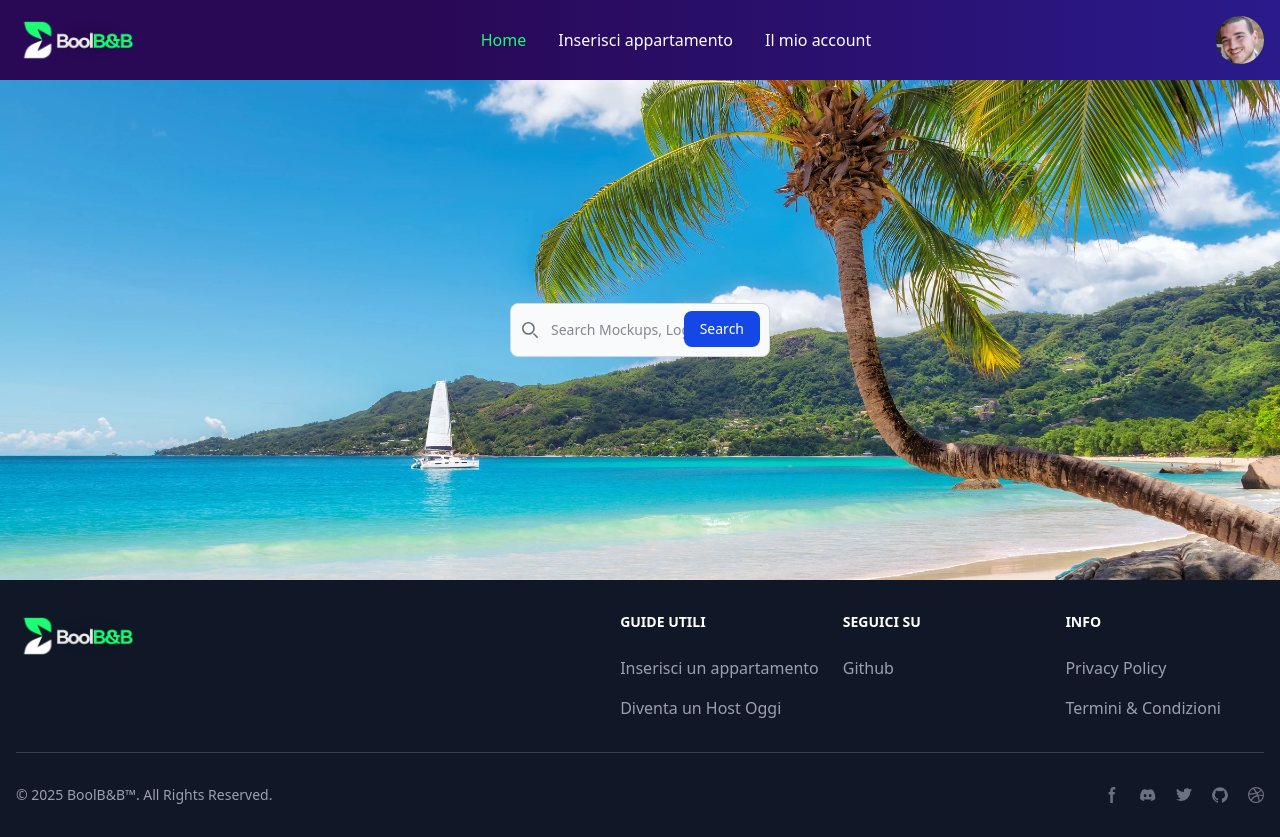
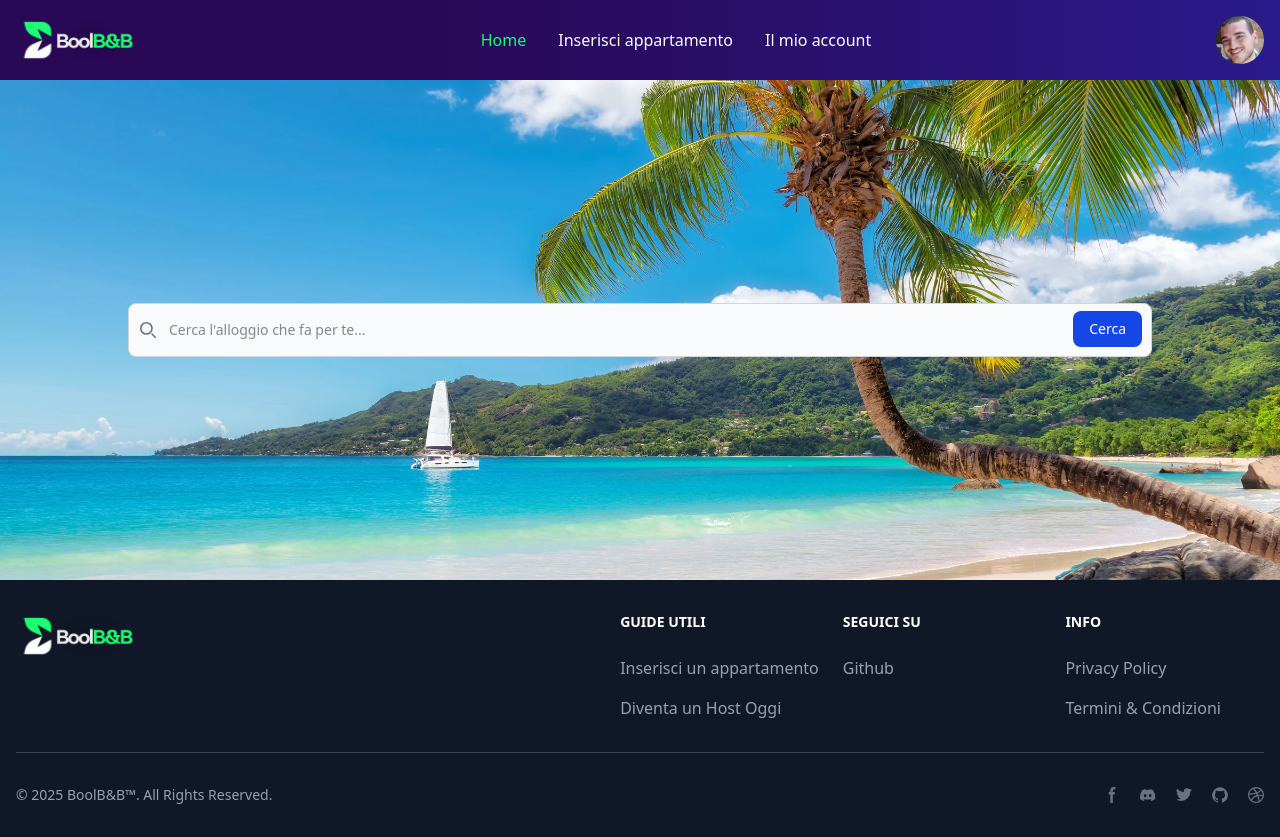
Before and after one commit to fabioferrero90/boolbnb-frontend-pw, a React (Vite) app: page / in a window 1280 px wide. Built offline with nearby package versions, Linux system fonts and the light colour scheme.

Commit message:
fix search bar width

```diff
--- a/src/Pages/Home.jsx
+++ b/src/Pages/Home.jsx
@@ -1,17 +1,17 @@
 const Home = () => {
   return (
     <div className="home">
-      <form className="max-w-md mx-auto">
+      <form className="w-[80%] mx-auto">
         <label
-          for="default-search"
-          className="mb-2 text-sm font-medium text-gray-900 sr-only dark:text-white"
+          htmlFor="default-search"
+          className="mb-2 text-sm font-medium text-gray-900 sr-only"
         >
-          Search
+          Cerca
         </label>
-        <div className="relative">
+        <div className="relative w-full">
           <div className="absolute inset-y-0 start-0 flex items-center ps-3 pointer-events-none">
             <svg
-              className="w-4 h-4 text-gray-500 dark:text-gray-400"
+              className="w-4 h-4 text-gray-500"
               aria-hidden="true"
               xmlns="http://www.w3.org/2000/svg"
               fill="none"
@@ -19,9 +19,9 @@ const Home = () => {
             >
               <path
                 stroke="currentColor"
-                stroke-linecap="round"
-                stroke-linejoin="round"
-                stroke-width="2"
+                strokeLinecap="round"
+                strokeLinejoin="round"
+                strokeWidth="2"
                 d="m19 19-4-4m0-7A7 7 0 1 1 1 8a7 7 0 0 1 14 0Z"
               />
             </svg>
@@ -29,15 +29,15 @@ const Home = () => {
           <input
             type="search"
             id="default-search"
-            className="block w-full p-4 ps-10 text-sm text-gray-900 border border-gray-300 rounded-lg bg-gray-50 focus:ring-blue-500 focus:border-blue-500 dark:bg-gray-700 dark:border-gray-600 dark:placeholder-gray-400 dark:text-white dark:focus:ring-blue-500 dark:focus:border-blue-500"
-            placeholder="Search Mockups, Logos..."
+            className="block w-full p-4 ps-10 text-sm text-gray-900 border border-gray-300 rounded-lg bg-gray-50 focus:ring-blue-500 focus:border-blue-500"
+            placeholder="Cerca l'alloggio che fa per te..."
             required
           />
           <button
             type="submit"
-            className="text-white absolute end-2.5 bottom-2.5 bg-blue-700 hover:bg-blue-800 focus:ring-4 focus:outline-none focus:ring-blue-300 font-medium rounded-lg text-sm px-4 py-2 dark:bg-blue-600 dark:hover:bg-blue-700 dark:focus:ring-blue-800"
+            className="text-white absolute end-2.5 bottom-2.5 bg-blue-700 hover:bg-blue-800 focus:ring-4 focus:outline-none focus:ring-blue-300 font-medium rounded-lg text-sm px-4 py-2"
           >
-            Search
+            Cerca
           </button>
         </div>
       </form>
```
